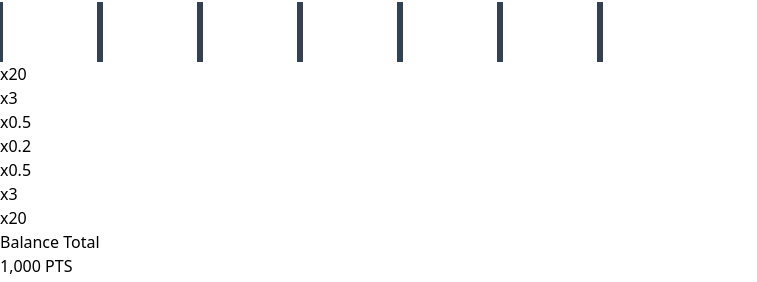
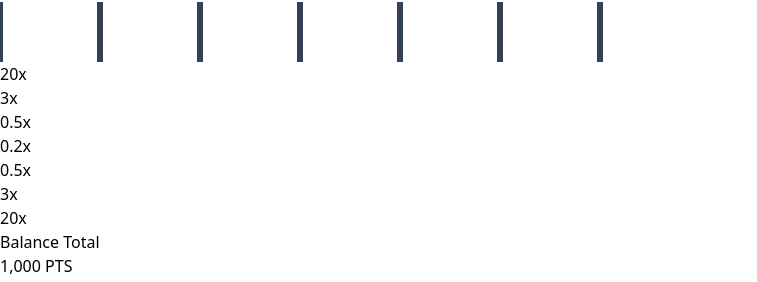
Before and after one commit to 1knso/plinkogame, a React (Vite) app: page / in a window 1280 px wide. Shown: the part 638-920 px from the top of the page, without its empty margins (0-757 px from the left). Built offline with nearby package versions, Linux system fonts and the light colour scheme.

Commit message:
Update App.jsx

```diff
--- a/src/App.jsx
+++ b/src/App.jsx
@@ -4,17 +4,26 @@ import GachaMenu from './components/gacha/GachaMenu';
 import { GACHA_CONFIG } from './logic/constants';
 
 const App = () => {
-  // Inicialización perezosa (Lazy) desde localStorage para persistir en Vercel
   const [points, setPoints] = useState(() => {
     const saved = localStorage.getItem('plinko_points');
     return saved ? parseInt(saved, 10) : GACHA_CONFIG.INITIAL_POINTS;
   });
 
+  // Estado para los números flotantes de recompensa
+  const [floatingTexts, setFloatingTexts] = useState([]);
+  const [isShaking, setIsShaking] = useState(false);
+
   const boardRef = useRef(null);
 
-  // Guardar en localStorage cada vez que los puntos cambien
   useEffect(() => {
     localStorage.setItem('plinko_points', points.toString());
+  }, [points]);
+
+  // Si el jugador se queda sin puntos, le regalamos para que siga jugando (Adicción)
+  useEffect(() => {
+    if (points < GACHA_CONFIG.ROLL_COST) {
+      setTimeout(() => setPoints(500), 2000);
+    }
   }, [points]);
 
   const handleRoll = () => {
@@ -23,45 +32,79 @@ const App = () => {
     boardRef.current?.dropBall();
   };
 
-  // useCallback evita que React re-cree esta función en cada render,
-  // previniendo que el useEffect del PlinkoBoard reinicie las físicas.
-  const handleReward = useCallback((multiplier) => {
+  const handleReward = useCallback((multiplier, xPercent) => {
     const reward = Math.floor(GACHA_CONFIG.ROLL_COST * multiplier);
     setPoints((prev) => prev + reward);
+
+    // Si toca premio gordo, hacer temblar la pantalla
+    if (multiplier >= 10) {
+      setIsShaking(true);
+      setTimeout(() => setIsShaking(false), 300);
+    }
+
+    // Generar texto flotante
+    const id = Date.now() + Math.random();
+    setFloatingTexts((prev) => [...prev, { id, reward, xPercent, multiplier }]);
+
+    // Limpiar el texto después de 1 segundo
+    setTimeout(() => {
+      setFloatingTexts((prev) => prev.filter((t) => t.id !== id));
+    }, 1000);
   }, []);
 
   return (
-    <main className="min-h-screen bg-slate-800 flex flex-col items-center justify-center p-4">
+    <main className="min-h-screen bg-slate-950 flex flex-col items-center justify-center p-2 font-sans overflow-hidden select-none">
 
-      <div className="relative w-full max-w-2xl">
+      {/* Contenedor principal con Screen Shake condicional */}
+      <div className={`relative w-full max-w-xl transition-transform ${isShaking ? 'animate-shake' : ''}`}>
 
         {/* Capa de Físicas */}
         <PlinkoBoard ref={boardRef} onReward={handleReward} />
 
-        {/* Capa de Recompensas (UI sobre el Canvas) */}
-        <div className="absolute bottom-0 left-0 w-full h-[60px] flex">
-          {GACHA_CONFIG.MULTIPLIERS.map((mult, i) => (
+        {/* Efectos Flotantes de Recompensa */}
+        <div className="absolute top-[80%] left-0 w-full h-full pointer-events-none z-20">
+          {floatingTexts.map((text) => (
             <div
-              key={i}
-              className="flex-1 flex items-center justify-center border-l-2 border-r-2 border-slate-700/50 bg-slate-800/40"
+              key={text.id}
+              className="absolute animate-float-up text-3xl md:text-5xl font-black drop-shadow-[0_0_10px_rgba(0,0,0,1)]"
+              style={{
+                left: `${text.xPercent}%`,
+                transform: 'translateX(-50%)',
+                color: text.multiplier >= 10 ? '#facc15' : text.multiplier >= 1 ? '#4ade80' : '#f87171'
+              }}
             >
-              <span className={`font-black text-sm md:text-lg ${
-                mult >= 5 ? 'text-yellow-400' : mult >= 1 ? 'text-white' : 'text-slate-500'
-              }`}>
-                x{mult}
-              </span>
+              +{text.reward}
             </div>
           ))}
         </div>
 
-        {/* Menú de Interacción */}
-        <div className="absolute -bottom-10 left-1/2 -translate-x-1/2 w-10/12 max-w-sm z-10">
-          <GachaMenu
-            points={points}
-            cost={GACHA_CONFIG.ROLL_COST}
-            onRoll={handleRoll}
-          />
+        {/* Zonas de Premio (Slots) perfectamente alineados al fondo del canvas */}
+        <div className="absolute bottom-0 left-0 w-full flex border-t-4 border-slate-800 z-10">
+          {GACHA_CONFIG.MULTIPLIERS.map((mult, i) => {
+            const isJackpot = mult >= 10;
+            return (
+              <div
+                key={i}
+                className={`flex-1 h-14 flex items-center justify-center border-r-2 border-l-2 border-slate-900/50
+                  ${isJackpot ? 'bg-orange-500/20' : 'bg-slate-800/80'}
+                  backdrop-blur-sm shadow-inner`}
+              >
+                <span className={`font-black text-sm md:text-lg drop-shadow-md ${
+                  isJackpot ? 'text-yellow-400' : mult >= 1 ? 'text-white' : 'text-slate-500'
+                }`}>
+                  {mult}x
+                </span>
+              </div>
+            );
+          })}
         </div>
+
+        {/* Interfaz Integrada debajo del tablero */}
+        <GachaMenu
+          points={points}
+          cost={GACHA_CONFIG.ROLL_COST}
+          onRoll={handleRoll}
+        />
 
       </div>
 
```
